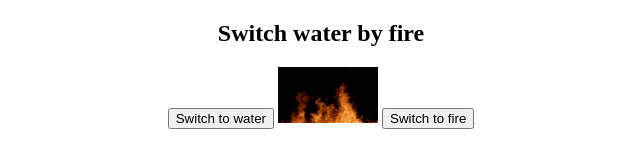
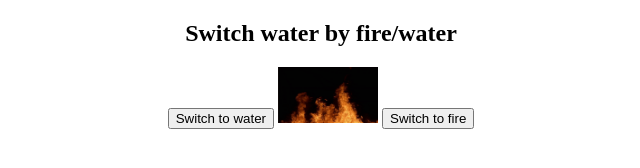
Before and after one commit to BermetBurkanova/MAD, a plain HTML site: page index.html in a window 1280 px wide. Shown: the whole page, without its empty margins (319-959 px from the left). Drawn offline with Linux system fonts and the light colour scheme.

Commit message:
Update index.html

```diff
--- a/index.html
+++ b/index.html
@@ -5,7 +5,7 @@
 </head>
 <body style='text-align:center'>
 
-<h2>Switch water by fire</h2>
+<h2>Switch water by fire/water</h2>
 
 <button onclick="document.getElementById('myImage').src='Images/giphy.gif'">Switch to water</button>
 
```
